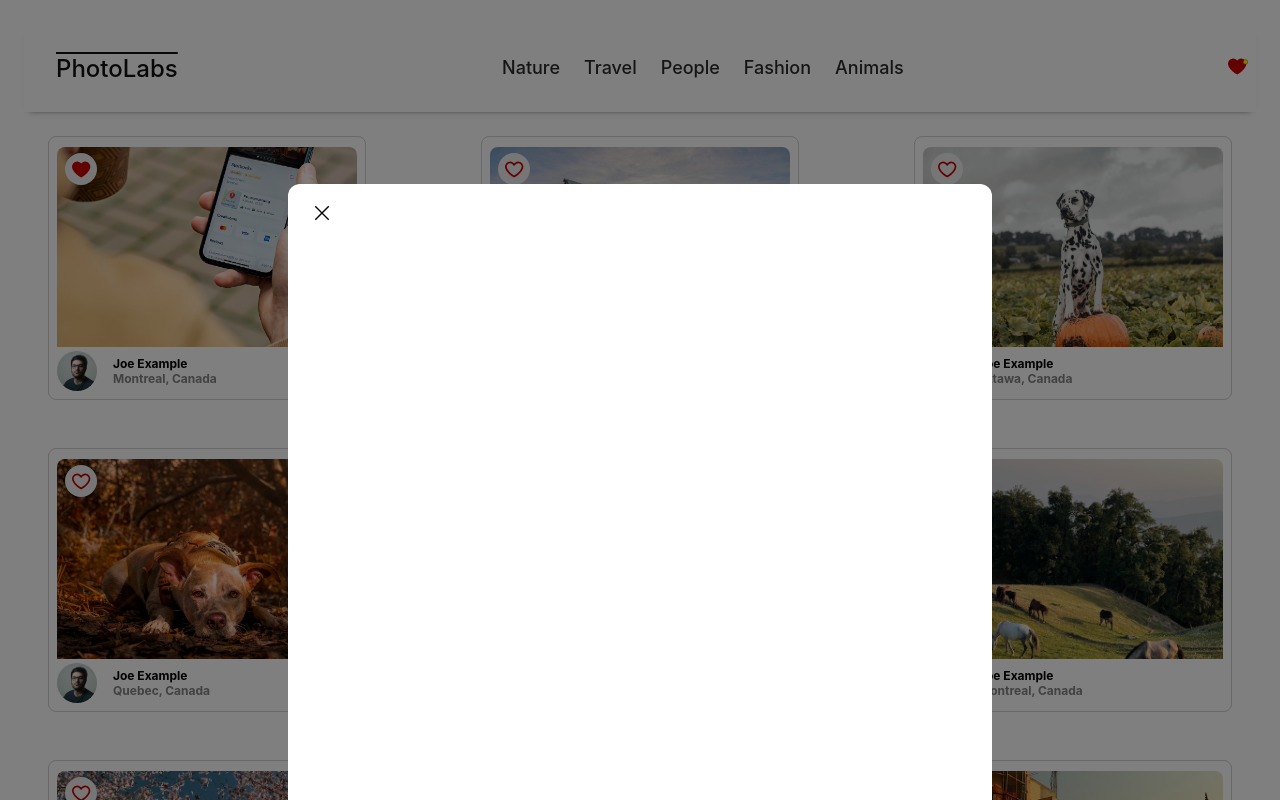
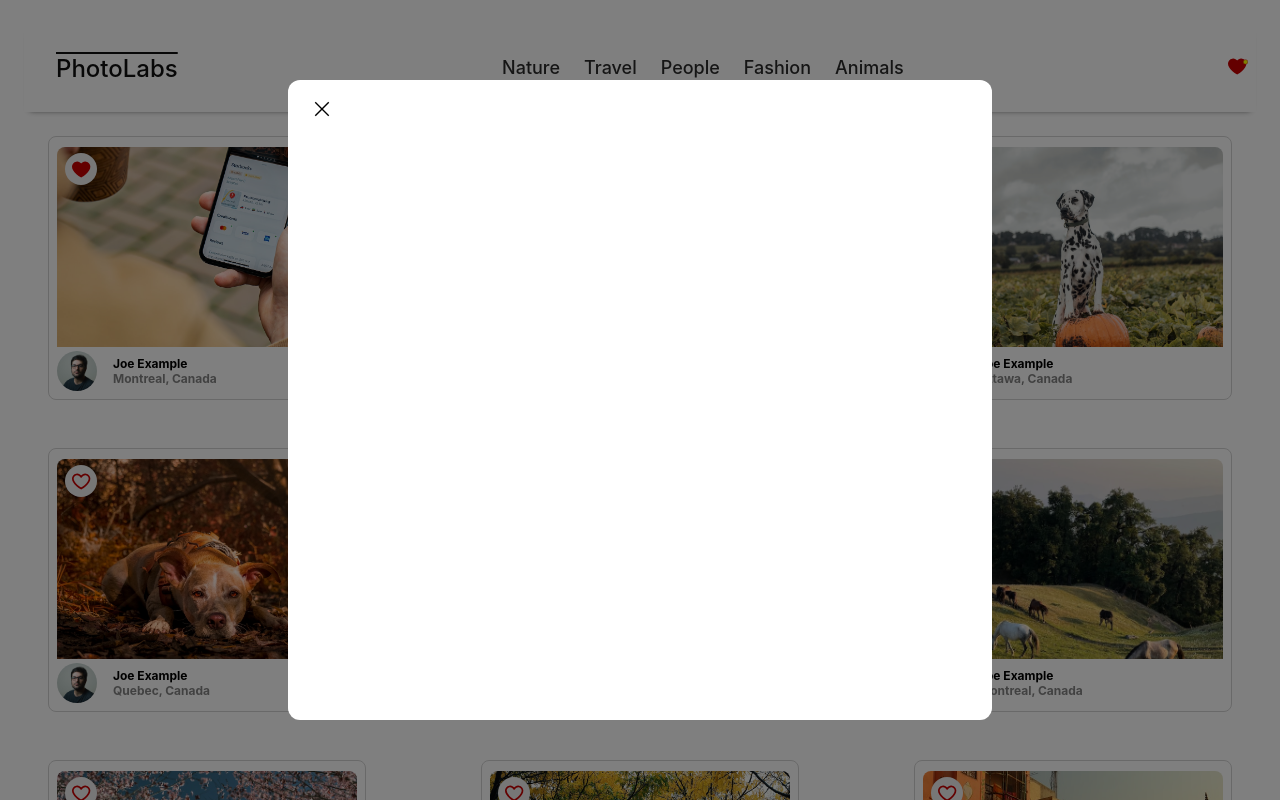
Before and after one commit to lubi25/photolabs, a React (Create React App) app in the folder frontend/: page / in a window 1280 px wide. Both pictures are taken after a click on the button 81 px from the left and 168 px from the top of the page. Shown: the top 800 px of the page. Built offline with nearby package versions, Linux system fonts and the light colour scheme; the HTML template or start-up script is replaced by a standard one.

Commit message:
Change position of modal from absolute to fixed to stay affixed on screen

```diff
--- a/frontend/src/styles/PhotoDetailsModal.scss
+++ b/frontend/src/styles/PhotoDetailsModal.scss
@@ -1,10 +1,10 @@
 .photo-details-modal {
   background-color: white;
   box-shadow: 0 0 0 50vmax rgba(0,0,0,.5);
-  position: absolute;
-  top: 55%;
+  position: fixed;
+  top: 50%;
   left: 50%;
-  transform: translate(-50%, -40%);
+  transform: translate(-50%, -50%);
   height: 80%;
   width: 55%;
   overflow-y: scroll;
```
